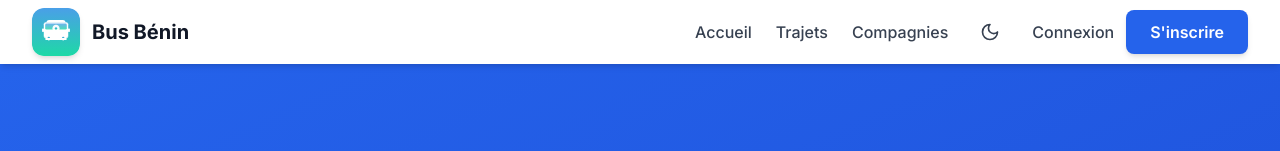
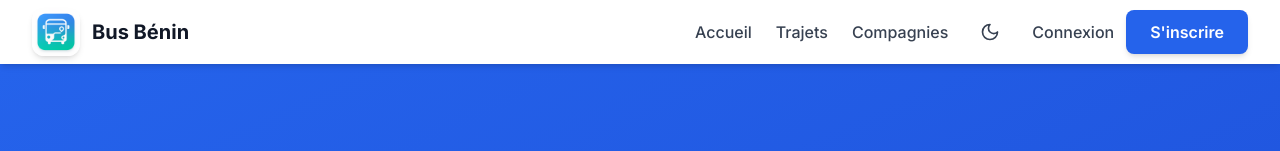
Before and after one commit to fael229/bus-pro-web, a React (Vite) app: page / in a window 1280 px wide. Shown: the top 151 px of the page. Built offline with nearby package versions, Linux system fonts and the light colour scheme; no server answers; the database is empty.

Commit message:
Fix: Configuration Render pour Node 18

```diff
--- a/index.html
+++ b/index.html
@@ -3,7 +3,7 @@
   <head>
     <meta charset="UTF-8" />
     <link rel="icon" type="image/svg+xml" href="/favicon.svg" />
-    <link rel="apple-touch-icon" href="/logo.svg" />
+    <link rel="apple-touch-icon" href="/logo.png" />
     <meta name="viewport" content="width=device-width, initial-scale=1.0" />
     <meta name="description" content="Bus Bénin - Trouvez et réservez facilement vos trajets en bus à travers le Bénin" />
     <link rel="preconnect" href="https://fonts.googleapis.com">
--- a/src/components/Navbar.jsx
+++ b/src/components/Navbar.jsx
@@ -45,7 +45,7 @@ export default function Navbar() {
           {/* Logo */}
           <Link to="/" className="flex items-center space-x-3">
             <img
-              src="/logo.svg"
+              src="/logo.png"
               alt="Bus Bénin Logo"
               className="h-12 w-12 rounded-xl shadow-md hover:scale-105 transition-transform duration-200"
             />
```
Also changed, not shown: public/logo.png (added).
